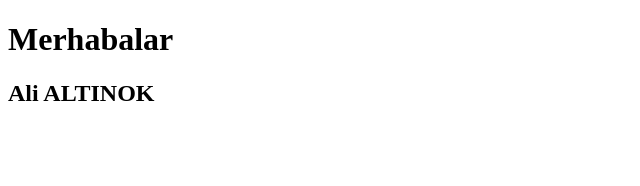
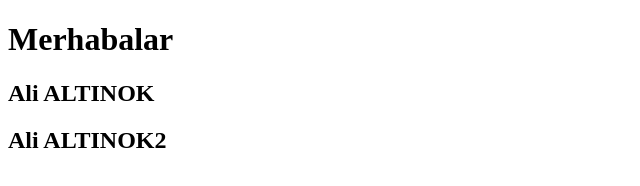
Before and after one commit to altinokali/Node-Beginner, a website: page index.html in a window 1280 px wide. Shown: the whole page, without its empty margins (0-640 px from the left). Drawn offline with Linux system fonts and the light colour scheme.

Commit message:
Index is changed

```diff
--- a/index.html
+++ b/index.html
@@ -9,5 +9,7 @@
 <body>
     <h1>Merhabalar</h1>
     <h2>Ali ALTINOK</h2>
+    <h2>Ali ALTINOK2</h2>
+
 </body>
 </html>
```
